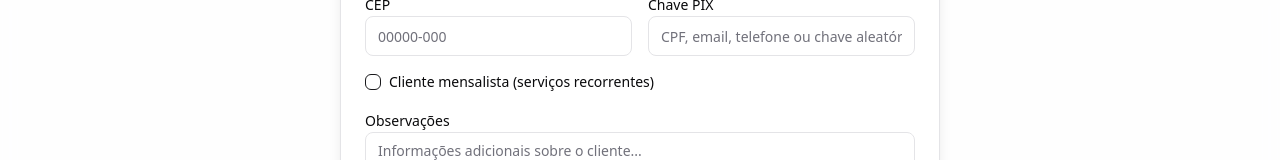
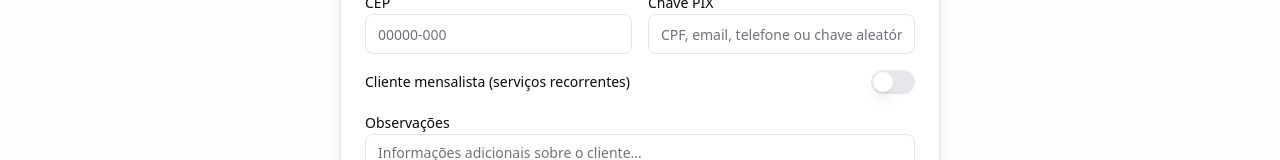
Before and after one commit to raphaelsaru/micena, a Next.js app: page /clients in a window 1280 px wide. Both pictures are taken after a click on the button "Novo Cliente". Shown: the part 439-599 px from the top of the page. Built offline with nearby package versions, Linux system fonts and the light colour scheme; no server answers; the database is empty.

Commit message:
Adiciona componente Switch e atualiza formulários de gerenciamento de clientes para utilizá-lo. Modifica a lógica de is_recurring para ser controlada pelo novo componente, melhorando a experiência do usuário. Atualiza dependências no package.json e package-lock.json.

```diff
--- a/package.json
+++ b/package.json
@@ -14,6 +14,7 @@
     "@radix-ui/react-checkbox": "^1.3.2",
     "@radix-ui/react-dialog": "^1.1.14",
     "@radix-ui/react-label": "^2.1.7",
+    "@radix-ui/react-switch": "^1.2.5",
     "@supabase/supabase-js": "^2.55.0",
     "class-variance-authority": "^0.7.1",
     "clsx": "^2.1.1",
--- a/src/components/clients/CreateClientDialog.tsx
+++ b/src/components/clients/CreateClientDialog.tsx
@@ -1,7 +1,7 @@
 'use client'
 
 import { useState } from 'react'
-import { useForm } from 'react-hook-form'
+import { useForm, Controller } from 'react-hook-form'
 import { zodResolver } from '@hookform/resolvers/zod'
 import { z } from 'zod'
 import { X } from 'lucide-react'
@@ -9,7 +9,7 @@
 import { Input } from '@/components/ui/input'
 import { Label } from '@/components/ui/label'
 import { Textarea } from '@/components/ui/textarea'
-import { Checkbox } from '@/components/ui/checkbox'
+import { Switch } from '@/components/ui/switch'
 import {
   Dialog,
   DialogContent,
@@ -28,7 +28,7 @@
   address: z.string().optional(),
   postal_code: z.string().optional(),
   pix_key: z.string().optional(),
-  is_recurring: z.boolean().default(false),
+  is_recurring: z.boolean(),
   notes: z.string().optional(),
 })
 
@@ -47,6 +47,7 @@
     register,
     handleSubmit,
     reset,
+    control,
     formState: { errors, isValid },
   } = useForm<CreateClientFormData>({
     resolver: zodResolver(createClientSchema),
@@ -197,14 +198,21 @@
             </div>
           </div>
 
-          <div className="flex items-center space-x-2">
-            <Checkbox
-              id="is_recurring"
-              {...register('is_recurring')}
-            />
-            <Label htmlFor="is_recurring" className="text-sm">
+          <div className="flex items-center justify-between">
+            <Label htmlFor="is_recurring" className="text-sm font-medium">
               Cliente mensalista (serviços recorrentes)
             </Label>
+            <Controller
+              name="is_recurring"
+              control={control}
+              render={({ field }) => (
+                <Switch
+                  id="is_recurring"
+                  checked={field.value}
+                  onCheckedChange={field.onChange}
+                />
+              )}
+            />
           </div>
 
           <div className="space-y-2">
--- a/src/components/clients/EditClientDialog.tsx
+++ b/src/components/clients/EditClientDialog.tsx
@@ -1,7 +1,7 @@
 'use client'
 
 import { useState, useEffect } from 'react'
-import { useForm } from 'react-hook-form'
+import { useForm, Controller } from 'react-hook-form'
 import { zodResolver } from '@hookform/resolvers/zod'
 import { z } from 'zod'
 import { X } from 'lucide-react'
@@ -9,7 +9,7 @@
 import { Input } from '@/components/ui/input'
 import { Label } from '@/components/ui/label'
 import { Textarea } from '@/components/ui/textarea'
-import { Checkbox } from '@/components/ui/checkbox'
+import { Switch } from '@/components/ui/switch'
 import {
   Dialog,
   DialogContent,
@@ -29,7 +29,7 @@
   address: z.string().optional(),
   postal_code: z.string().optional(),
   pix_key: z.string().optional(),
-  is_recurring: z.boolean().default(false),
+  is_recurring: z.boolean(),
   notes: z.string().optional(),
 })
 
@@ -49,6 +49,7 @@
     register,
     handleSubmit,
     reset,
+    control,
     formState: { errors, isValid },
   } = useForm<EditClientFormData>({
     resolver: zodResolver(editClientSchema),
@@ -215,14 +216,21 @@
             </div>
           </div>
 
-          <div className="flex items-center space-x-2">
-            <Checkbox
-              id="is_recurring"
-              {...register('is_recurring')}
-            />
-            <Label htmlFor="is_recurring" className="text-sm">
+          <div className="flex items-center justify-between">
+            <Label htmlFor="is_recurring" className="text-sm font-medium">
               Cliente mensalista (serviços recorrentes)
             </Label>
+            <Controller
+              name="is_recurring"
+              control={control}
+              render={({ field }) => (
+                <Switch
+                  id="is_recurring"
+                  checked={field.value}
+                  onCheckedChange={field.onChange}
+                />
+              )}
+            />
           </div>
 
           <div className="space-y-2">
--- /dev/null
+++ b/src/components/ui/switch.tsx
@@ -0,0 +1,29 @@
+"use client"
+
+import * as React from "react"
+import * as SwitchPrimitives from "@radix-ui/react-switch"
+
+import { cn } from "@/lib/utils"
+
+const Switch = React.forwardRef<
+  React.ElementRef<typeof SwitchPrimitives.Root>,
+  React.ComponentPropsWithoutRef<typeof SwitchPrimitives.Root>
+>(({ className, ...props }, ref) => (
+  <SwitchPrimitives.Root
+    className={cn(
+      "peer inline-flex h-6 w-11 shrink-0 cursor-pointer items-center rounded-full border-2 border-transparent transition-colors focus-visible:outline-none focus-visible:ring-2 focus-visible:ring-ring focus-visible:ring-offset-2 focus-visible:ring-offset-background disabled:cursor-not-allowed disabled:opacity-50 data-[state=checked]:bg-green-600 data-[state=unchecked]:bg-gray-200",
+      className
+    )}
+    {...props}
+    ref={ref}
+  >
+    <SwitchPrimitives.Thumb
+      className={cn(
+        "pointer-events-none block h-5 w-5 rounded-full bg-background shadow-lg ring-0 transition-transform data-[state=checked]:translate-x-5 data-[state=unchecked]:translate-x-0"
+      )}
+    />
+  </SwitchPrimitives.Root>
+))
+Switch.displayName = SwitchPrimitives.Root.displayName
+
+export { Switch }
```
Also changed, not shown: 1 other file (tests, documents, lock files or other folders).
